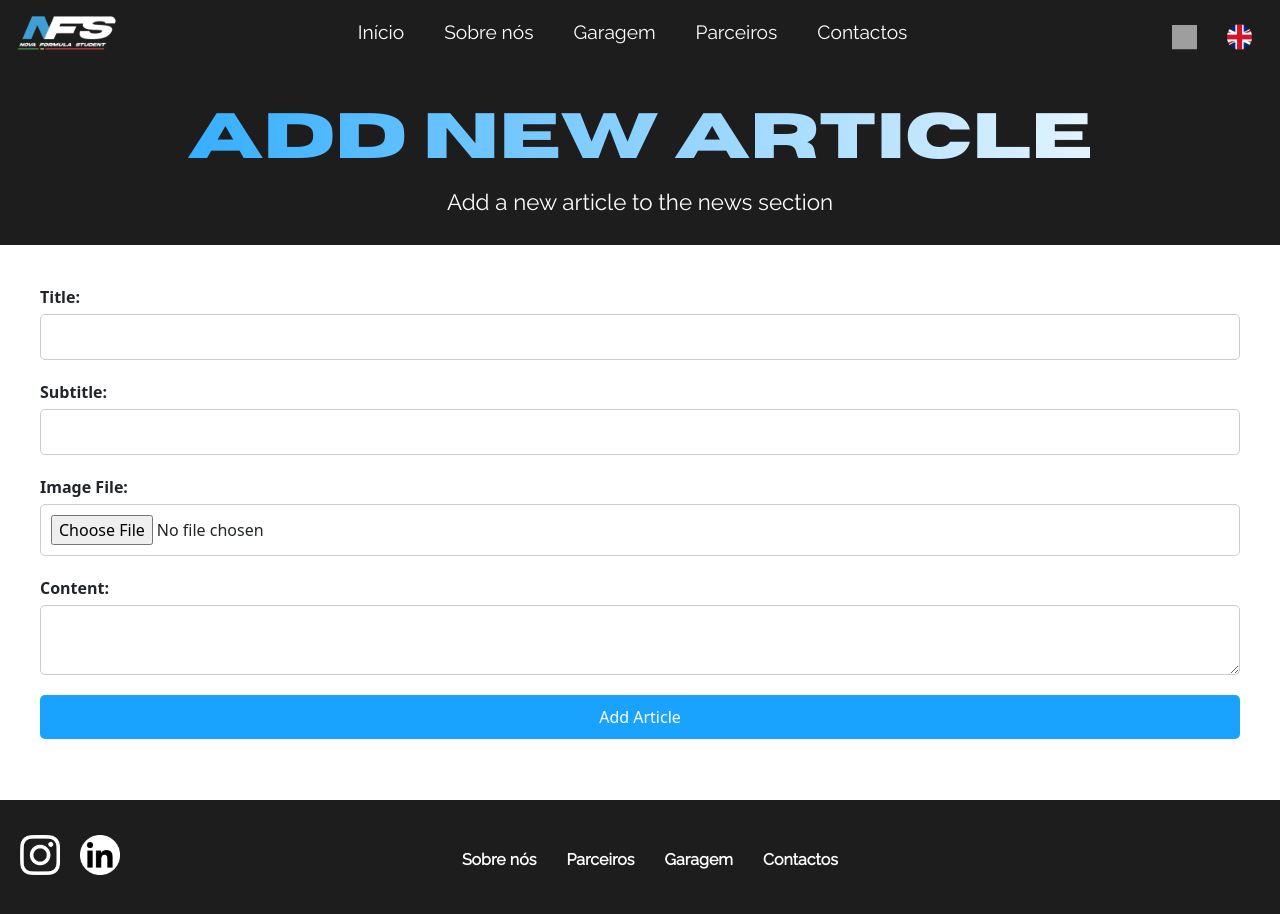
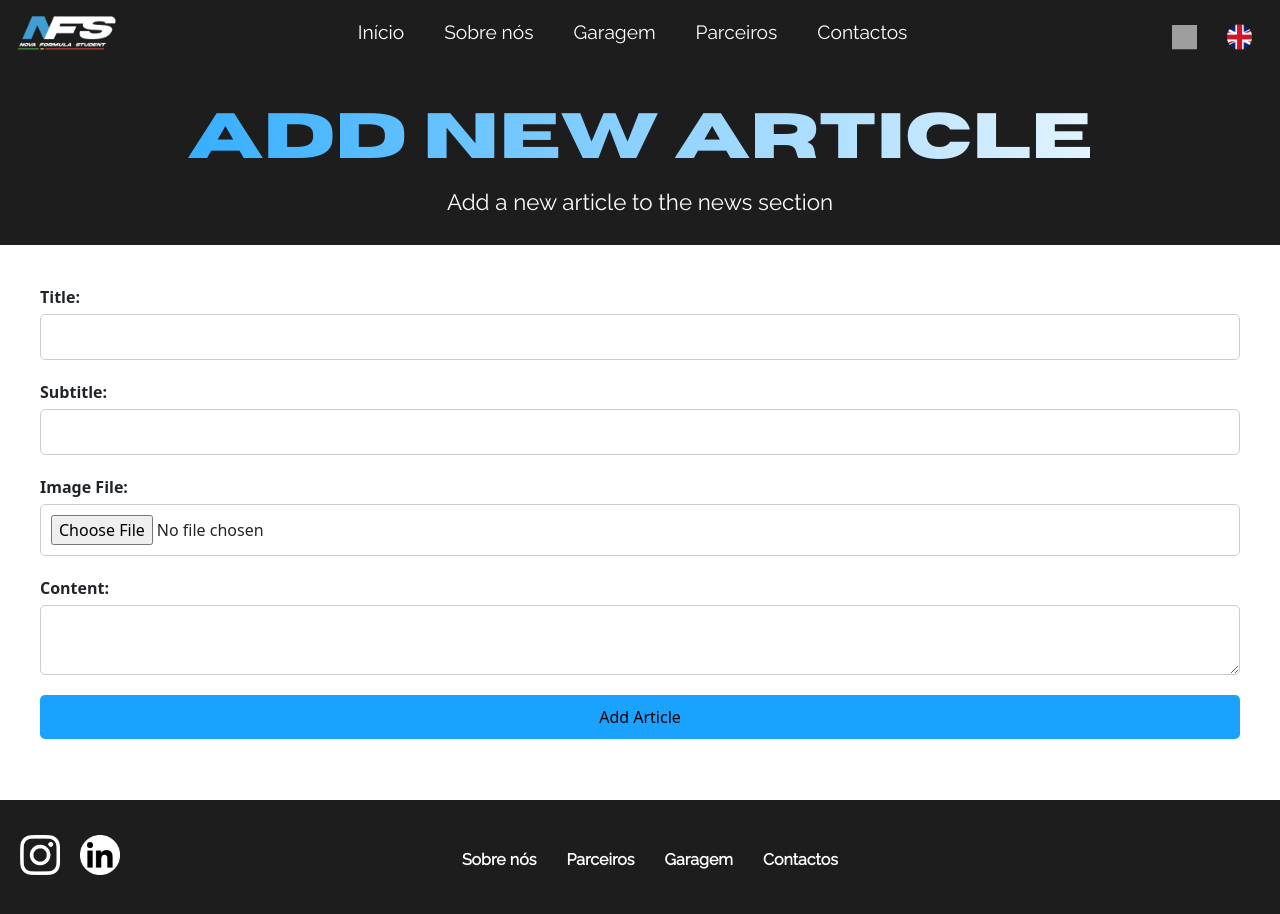
Before and after one commit to JaimeFerreira2002/NFS-site, a React (Create React App) app: page /addarticle in a window 1280 px wide. Shown: the top 914 px of the page. Built offline with nearby package versions, Linux system fonts and the light colour scheme; no server answers; grey boxes are pictures that could not be loaded.

Commit message:
Changed button to expand gallery from white to black

```diff
--- a/src/pages/AddArticlePage/style.css
+++ b/src/pages/AddArticlePage/style.css
@@ -32,7 +32,7 @@
   button {
     padding: 10px 20px;
     background-color: #19a3ff;
-    color: white;
+    color: black;
     border: none;
     border-radius: 5px;
     cursor: pointer;
@@ -45,6 +45,7 @@
 
   button:hover:not(:disabled) {
     background-color: #007acc;
+    color: black;
   }
 
   .news-container {
```
